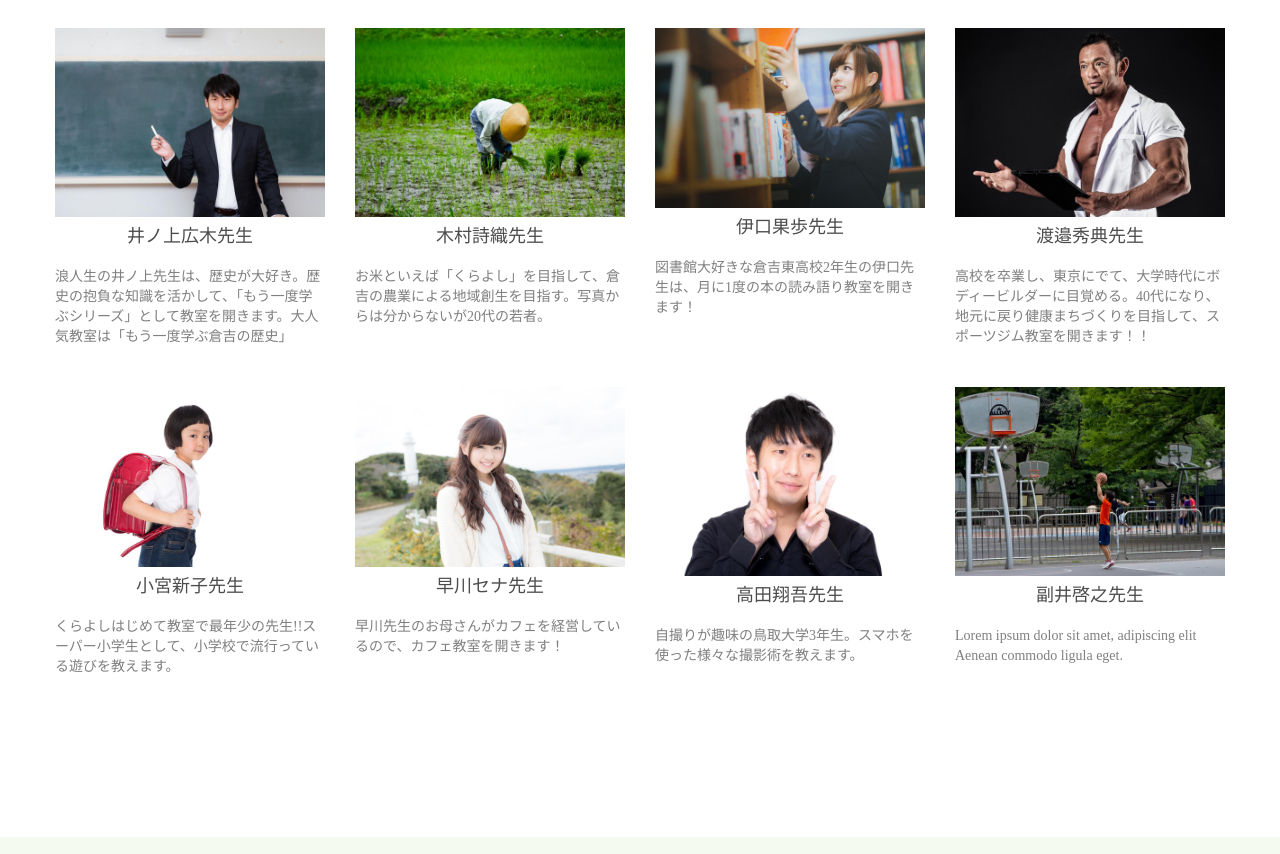
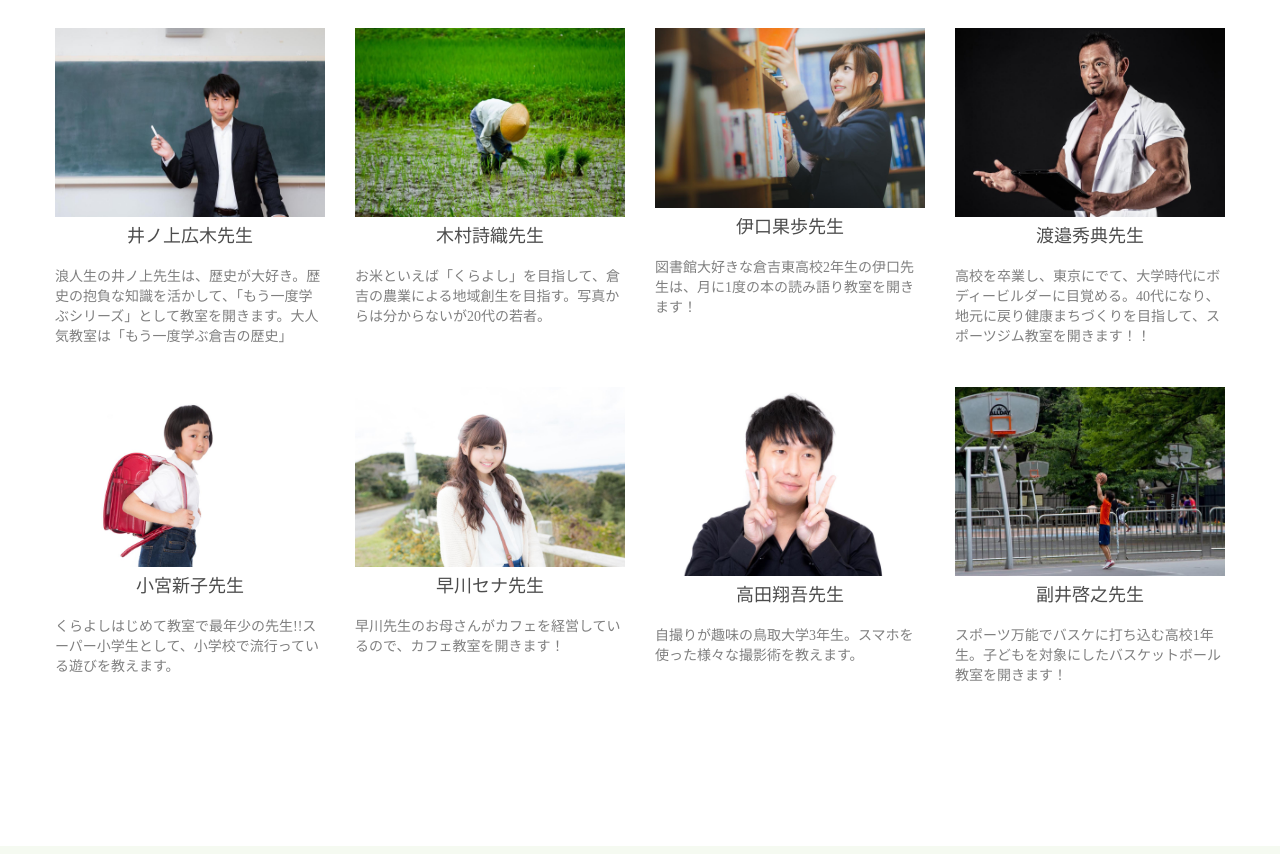
Before and after one commit to Kenyat1989/VolunTech_Tottori, a plain HTML site: page teachers.html in a window 1280 px wide. Shown: the part 165-1019 px from the top of the page. Drawn offline with Linux system fonts and the light colour scheme.

Commit message:
先生紹介を充実

```diff
--- a/teachers.html
+++ b/teachers.html
@@ -139,7 +139,7 @@
           副井啓之先生
         </h4>
         <p>
-          Lorem ipsum dolor sit amet, adipiscing elit Aenean commodo ligula eget.
+          スポーツ万能でバスケに打ち込む高校1年生。子どもを対象にしたバスケットボール教室を開きます！
         </p>
       </div>
 		</div>
```
